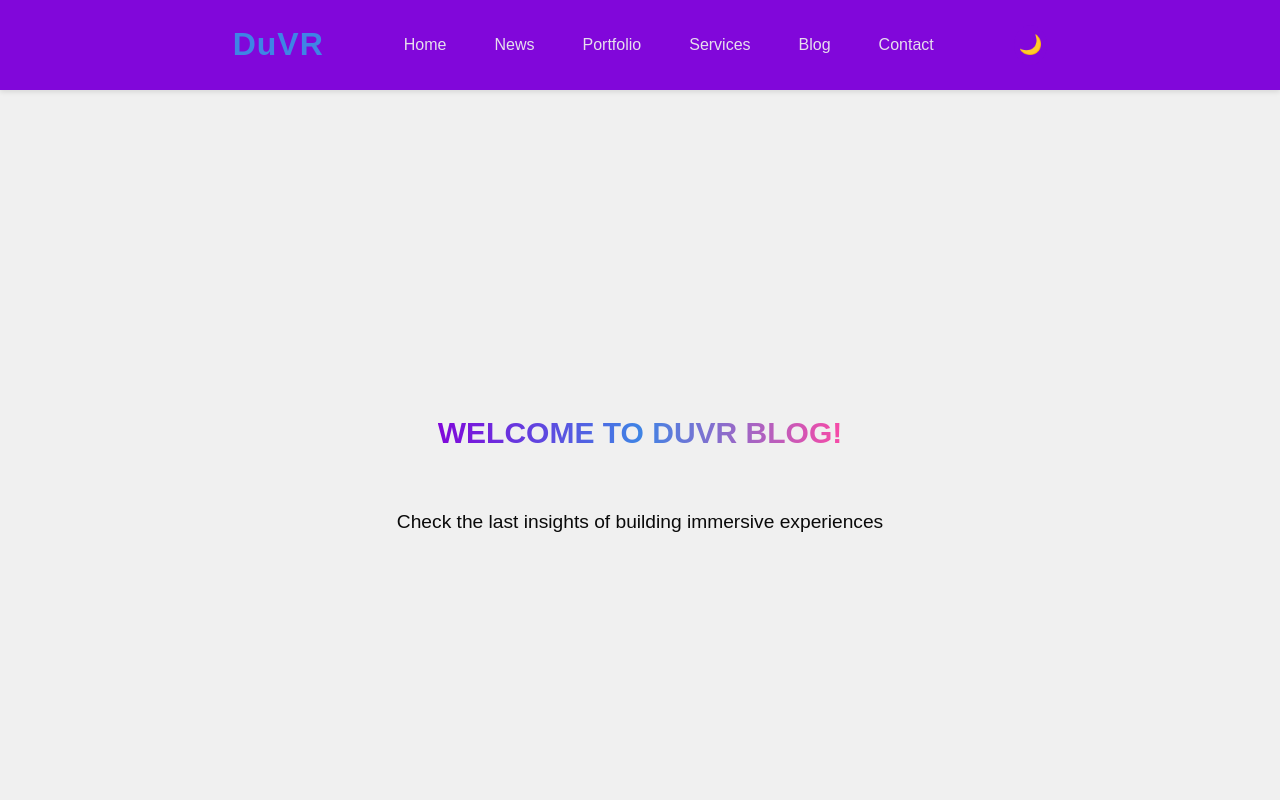
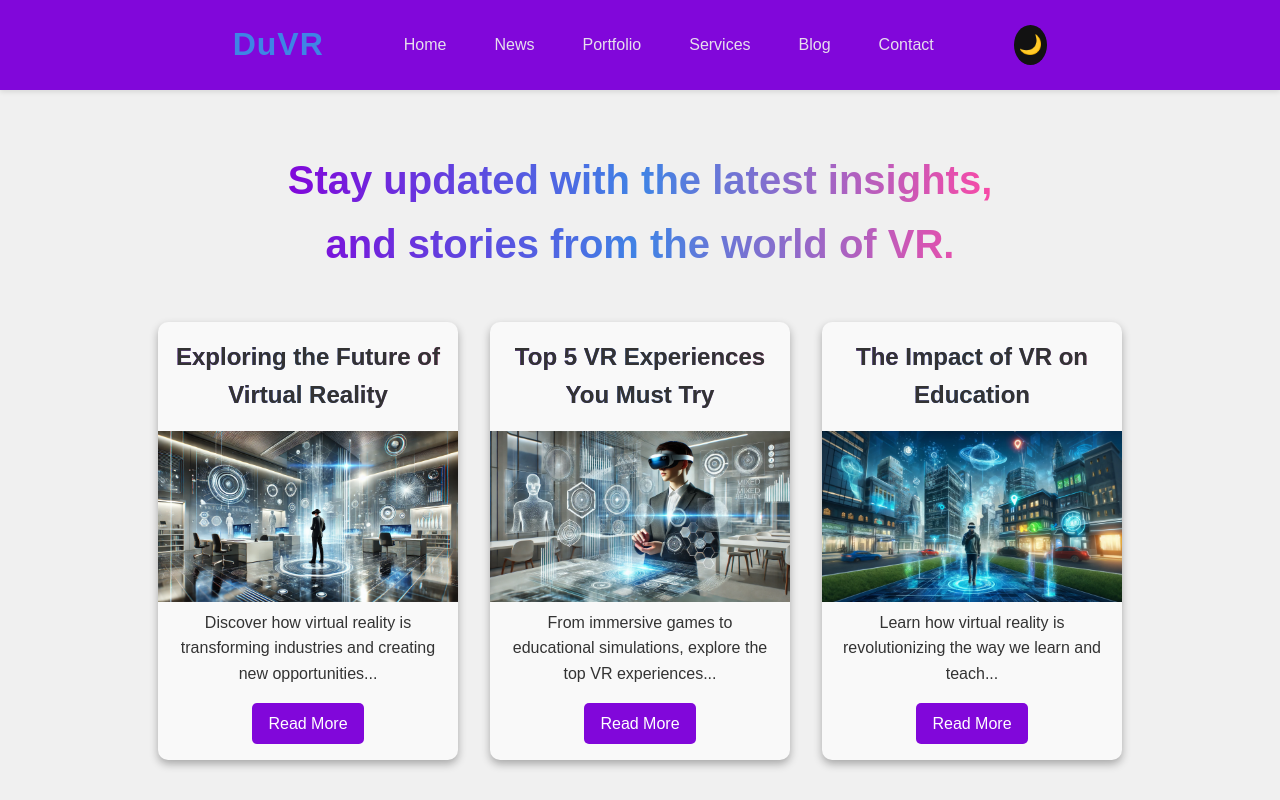
Before and after one commit to DMPena/DuVRWebSite, a website: page blog.html in a window 1280 px wide. Shown: the top 800 px of the page. Drawn offline with Linux system fonts and the light colour scheme; files whose address does not match are found by name.

Commit message:
fix typos, create blog section

```diff
--- a/blog.html
+++ b/blog.html
@@ -37,10 +37,34 @@
     </header>
 
     <!-- Hero Section -->
-    <section id="home" class="hero">
-        <h1>Welcome to DuVR Blog!</h1>
-        <p>Check the last insights of building immersive experiences</p>
-
+    <section id="blog" class="blog-section">
+        <div class="about-intro">
+            <h1>Stay updated with the latest insights, <br>
+                and stories from the world of VR.</h1>
+        </div>
+        <div class="blog-posts">
+            <!-- Blog Post 1 -->
+            <article class="blog-post">
+                <h2>Exploring the Future of Virtual Reality</h2>
+                <img src="./images/blog/post1.webp" alt="Blog Post 1">
+                <p>Discover how virtual reality is transforming industries and creating new opportunities...</p>
+                <a href="post1.html" class="read-more">Read More</a>
+            </article>
+            <!-- Blog Post 2 -->
+            <article class="blog-post">
+                <h2>Top 5 VR Experiences You Must Try</h2>
+                <img src="./images/blog/post1_1.webp" alt="Blog Post 2">
+                <p>From immersive games to educational simulations, explore the top VR experiences...</p>
+                <a href="post2.html" class="read-more">Read More</a>
+            </article>
+            <!-- Blog Post 3 -->
+            <article class="blog-post">
+                <h2>The Impact of VR on Education</h2>
+                <img src="./images/blog/post1_2.webp" alt="Blog Post 3">
+                <p>Learn how virtual reality is revolutionizing the way we learn and teach...</p>
+                <a href="post3.html" class="read-more">Read More</a>
+            </article>
+        </div>
     </section>
 
     <!-- Footer -->
--- a/css/components/colors.css
+++ b/css/components/colors.css
@@ -27,6 +27,9 @@
     --background-gradient: linear-gradient(to right, #490069, #ff00ff,#007bff,#008080); /* Gradient from primary to secondary color */
      /* --background-color: #121212;RGB(18, 18, 18)  HSL(0, 0%, 7%) */
 
+    --background-blog-post: #f9f9f9; /* Softer dark background */
+    --blog-post-text-color: #333333; /* Off-white text */
+
 }
 
 /* Dark Theme */
@@ -39,5 +42,7 @@ body.dark-theme {
     --background-color: #121212;
     --background-navbar: #333333;
     --background-theme-toggle:#f0f0f0;
+    --background-blog-post: #333333; /* Softer dark background */
+    --blog-post-text-color: #ffffff;
 
 }
--- a/css/style.css
+++ b/css/style.css
@@ -36,7 +36,7 @@ h4 {
     -webkit-background-clip: text;
     background-clip: text;
     color: transparent;
-    margin-bottom: 0.5em; /* Add some spacing below the heading */
+    margin-bottom: 0.5em;
 }
 
 
@@ -80,6 +80,7 @@ header {
     border-radius: 50%;
     background-color: var(--background-nav-menu);
     padding: 0.3rem;
+    background-color: var(--background-theme-toggle);
 }
 
 .theme-toggle:hover {
@@ -100,7 +101,6 @@ main {
     align-items: center;
     text-align: center;
     overflow: hidden;
-
 }
 
 
@@ -274,3 +274,88 @@ main {
 .social-links a:hover svg {
     fill: #007bff;
 }
+
+
+/* Blog Section */
+.blog-section {
+    padding: 2rem;
+    background-color: var(--background-);
+    color: var(--text-color);
+    min-height: 100vh;
+}
+
+.blog-intro {
+    text-align: center;
+    margin-bottom: 2rem;
+}
+
+.blog-posts {
+    display: flex;
+    flex-wrap: wrap;
+    gap: 2rem;
+    justify-content: center;
+}
+
+.blog-post {
+    background-color: var(--background-blog-post);
+    border-radius: 10px;
+    box-shadow: 0 4px 8px rgba(0, 0, 0, 0.3);
+    overflow: hidden;
+    max-width: 300px;
+    text-align: center;
+    transition: transform 0.3s;
+}
+
+.blog-post img {
+    width: 100%;
+    height: auto;
+}
+
+.blog-post h2 {
+    font-size: 1.5rem;
+    margin: 1rem 0;
+    color: var(--blog-post-text-color);
+}
+
+.blog-post p {
+    padding: 0 1rem;
+    margin-bottom: 1rem;
+    color: var(--blog-post-text-color);
+}
+
+.blog-post .read-more {
+    display: inline-block;
+    margin-bottom: 1rem;
+    padding: 0.5rem 1rem;
+    background-color: var(--primary-color);
+    color: #fff;
+    border-radius: 5px;
+    text-decoration: none;
+    transition: background-color 0.3s;
+}
+
+.blog-post .read-more:hover {
+    background-color: var(--secondary-color);
+}
+
+.blog-post:hover {
+    transform: translateY(-5px);
+}
+
+/* Social Links */
+.social-links {
+    display: flex;
+    justify-content: center;
+    gap: 1rem;
+    list-style: none;
+    padding: 0;
+}
+
+.social-links li {
+    display: inline-block;
+}
+
+.social-links a img {
+    width: 30px;
+    height: 30px;
+}
```
Also changed, not shown: index.html (+1 -1 lines), news.html (+2 -2 lines), images/blog/post1.webp (added), images/blog/post1_1.webp (added), images/blog/post1_2.webp (added).
